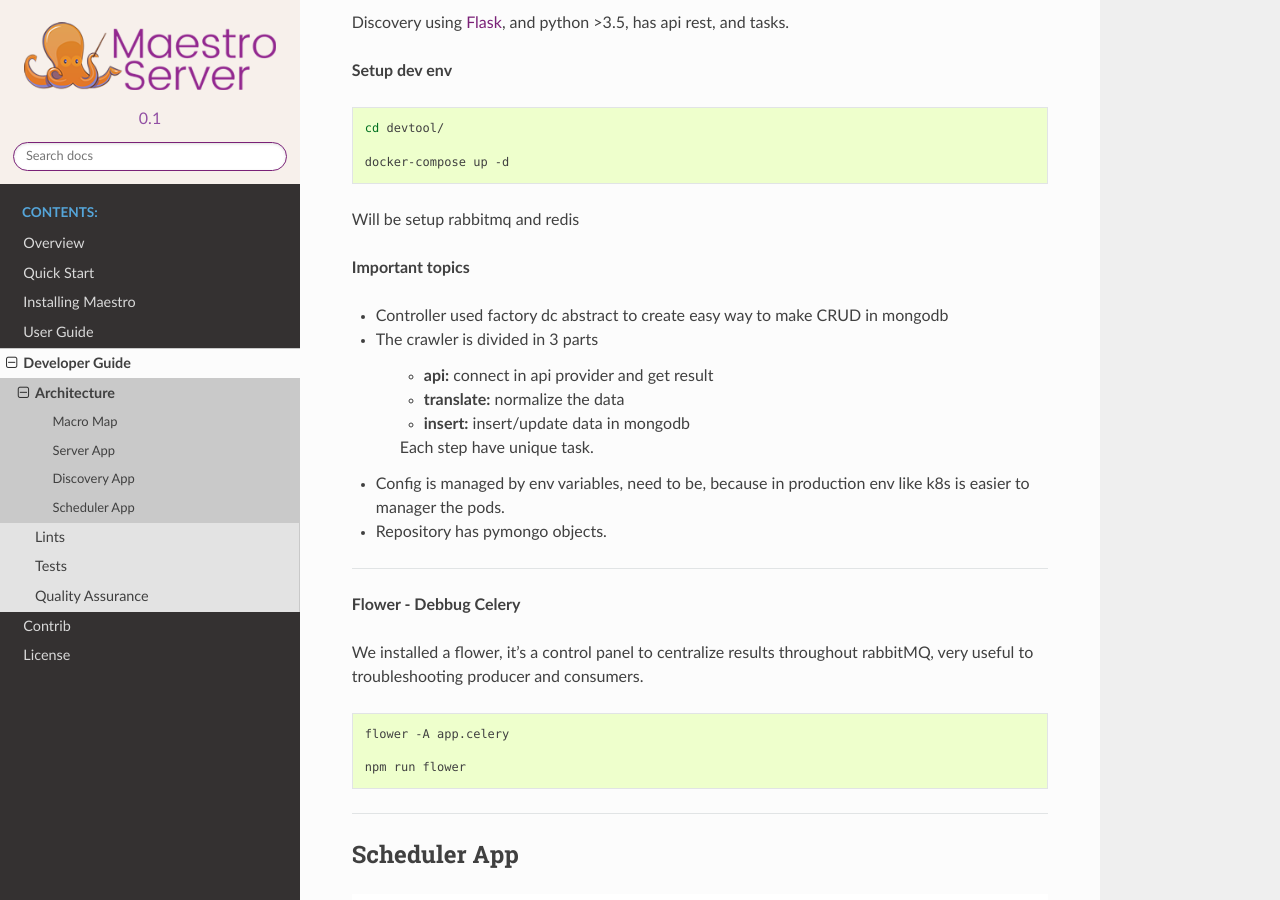
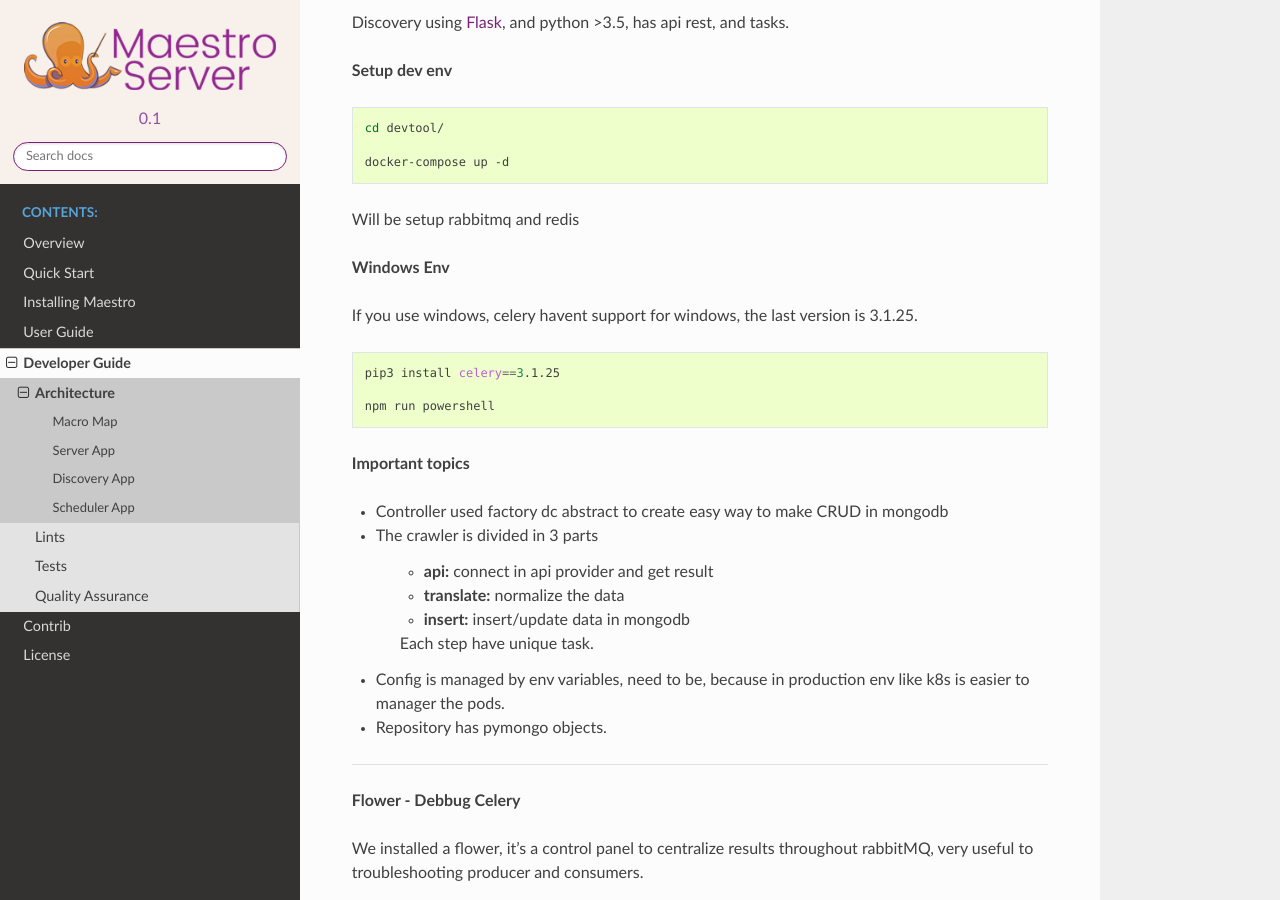
Before and after one commit to maestro-server/webdocs, a Sphinx documentation site: the page built from docs/developer/architecture.rst, in a window 1280 px wide and 900 px high, scrolled down 1932 px. Built offline with Sphinx 7.4.7 and the Read the Docs theme 2.0.0, drawn with Linux system fonts in a browser that asks for light colours; formulas are drawn with MathJax 3.

Commit message:
windows env

```diff
--- a/docs/developer/architecture.rst
+++ b/docs/developer/architecture.rst
@@ -46,6 +46,16 @@
 
 Will be setup rabbitmq and redis
 
+**Windows Env**
+
+If you use windows, celery havent support for windows, the last version is 3.1.25.
+
+.. code-block:: bash
+
+    pip3 install celery==3.1.25
+
+    npm run powershell
+
 **Important topics**
 
 - Controller used factory dc abstract to create easy way to make CRUD in mongodb
```
